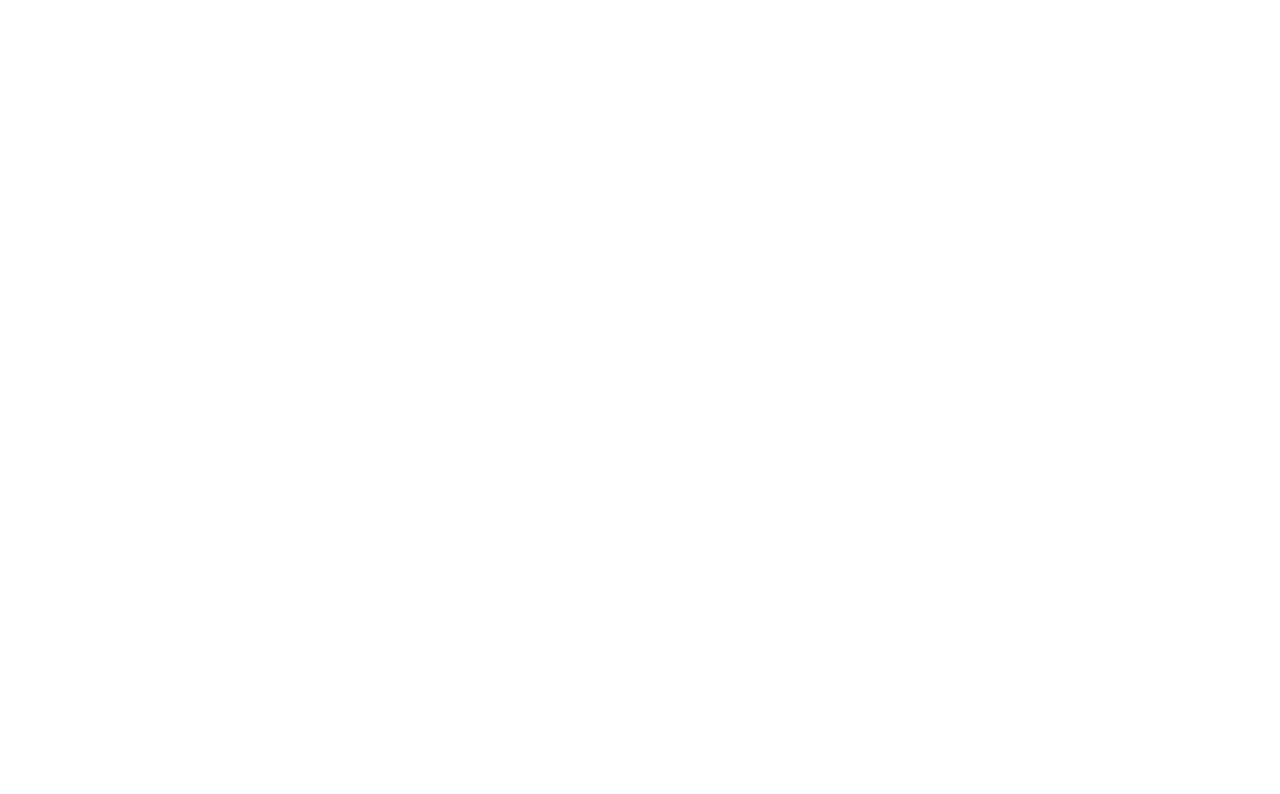
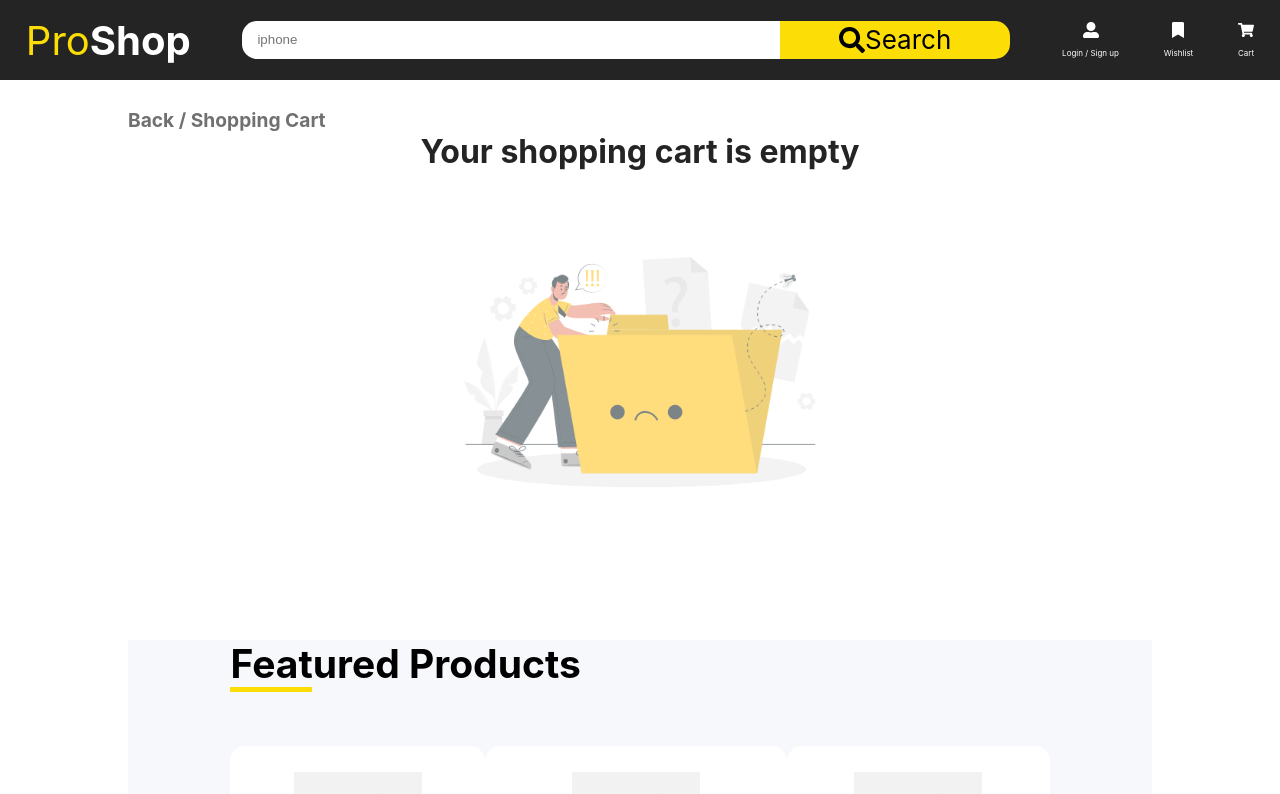
Before and after one commit to husamkamal/proshope-react, a React (Create React App) app: page /empty in a window 1280 px wide. Before the commit this address had no page. Shown: the top 794 px of the page. Built offline with nearby package versions, Linux system fonts and the light colour scheme.

Commit message:
emptyPage

```diff
--- a/src/App.js
+++ b/src/App.js
@@ -4,6 +4,7 @@
 import { Routes, Route } from "react-router-dom"
 import Shopping from "./Components/Screens/Shopping";
 import ReviewOrder from "./Components/Screens/Revieworder";
+import Empty from "./Components/Screens/Empty";
 class App extends Component {
   render(){
   return (
@@ -12,6 +13,7 @@
         < Route path="/" element={<Home />} />
         < Route path="/shopping" element={<Shopping />} />
         < Route path="/revieworder" element={<ReviewOrder />} />
+        < Route path="/empty" element={<Empty />} />
       </Routes>
 
     </div>
--- /dev/null
+++ b/src/Components/EmptyCard/index.js
@@ -0,0 +1,11 @@
+import "./style.css"
+import H1 from "../H1";
+const Emptycard = () => {
+    return (
+        <div className="emptycard" >
+            <H1>Your shopping cart is empty</H1>
+        </div>
+    );
+}
+
+export default Emptycard;
--- /dev/null
+++ b/src/Components/EmptyCard/style.css
@@ -0,0 +1,14 @@
+.emptycard{
+    background-image: url("../../Assets/Group\ 491.png");
+    background-position: center;
+    background-repeat: no-repeat;
+    background-size: contain;
+    background-size: 22rem;
+    height: 30rem;
+    width: 30rem;
+    text-align: center;
+}
+.emptycard > h1{
+    font-size: 2rem;
+    color: #242424;
+}
--- /dev/null
+++ b/src/Components/Screens/Empty/index.js
@@ -0,0 +1,36 @@
+import "./style.css";
+import H1 from "../../H1";
+import React, { Component } from "react";
+import Emptycard from "../../EmptyCard";
+import Header from "../../Header";
+import Section from "../../Section";
+class Empty extends Component {
+    state={card: [
+        {
+          isStar: "true",
+          h1: "Featured Products",
+          span: [
+            "Apple iPhone 11 Pro 256GB Memory",
+            "Apple Airpods Wireless Bluetooth Headset",
+            "Sony Playstation 4 Pro White Version",
+          ],
+          src: "https://cdn.pixabay.com/photo/2015/04/23/22/00/tree-736885__480.jpg",
+          cost: ["$499.99", "$89.99", "$399.99"],
+        }]}
+  render() {
+    return (
+      <div className="empty flex">
+          <Header />
+        <div className="container flex">
+          <section className="emptySection flex">
+            <H1>Back / Shopping Cart</H1>
+            <Emptycard />
+          </section>
+          <Section info={this.state.card[0]}/>
+        </div>
+      </div>
+    );
+  }
+}
+
+export default Empty;
--- /dev/null
+++ b/src/Components/Screens/Empty/style.css
@@ -0,0 +1,19 @@
+.empty .container .emptySection > h1{
+    color: #707070;
+    width: 100%;
+    font-size: 1.2rem;
+}
+.empty{
+    width: 100%;
+    flex-direction: column;
+}
+.empty .container{
+    width: 80%;
+    justify-content: center;
+    flex-direction: column;
+}
+.empty .container .emptySection{
+    width: 100%;
+    flex-direction: column;
+    height: 70vh;
+}
--- a/src/Components/Section/index.js
+++ b/src/Components/Section/index.js
@@ -3,6 +3,7 @@
 import CardImg from "../Card-img";
 
 const Section = (props) => {
+  // {console.log(props.info.span)}
   return (
     <section className="section flex">
       <div className="container flex">
@@ -15,8 +16,8 @@
           </div>
         </div>
         <div className="cards flex">
+          {console.log(props.info)}
             {props.info.span.map((item,index)=>{
-
                 return <CardImg index={index} cost={props.info.cost} h1={props.info.h1} src={props.info.src}>{item}</CardImg>
             })}
             {/* {props.info.isTrue?(props.info.cost.map((item)=>{
--- a/src/Components/Slider/index.js
+++ b/src/Components/Slider/index.js
@@ -14,7 +14,6 @@
           <Button >{props.info[props.index].button}</Button>
         </div>
         <div className="images">
-
           <Img src={props.info[props.index].src} />
         </div>
       </div>
```
